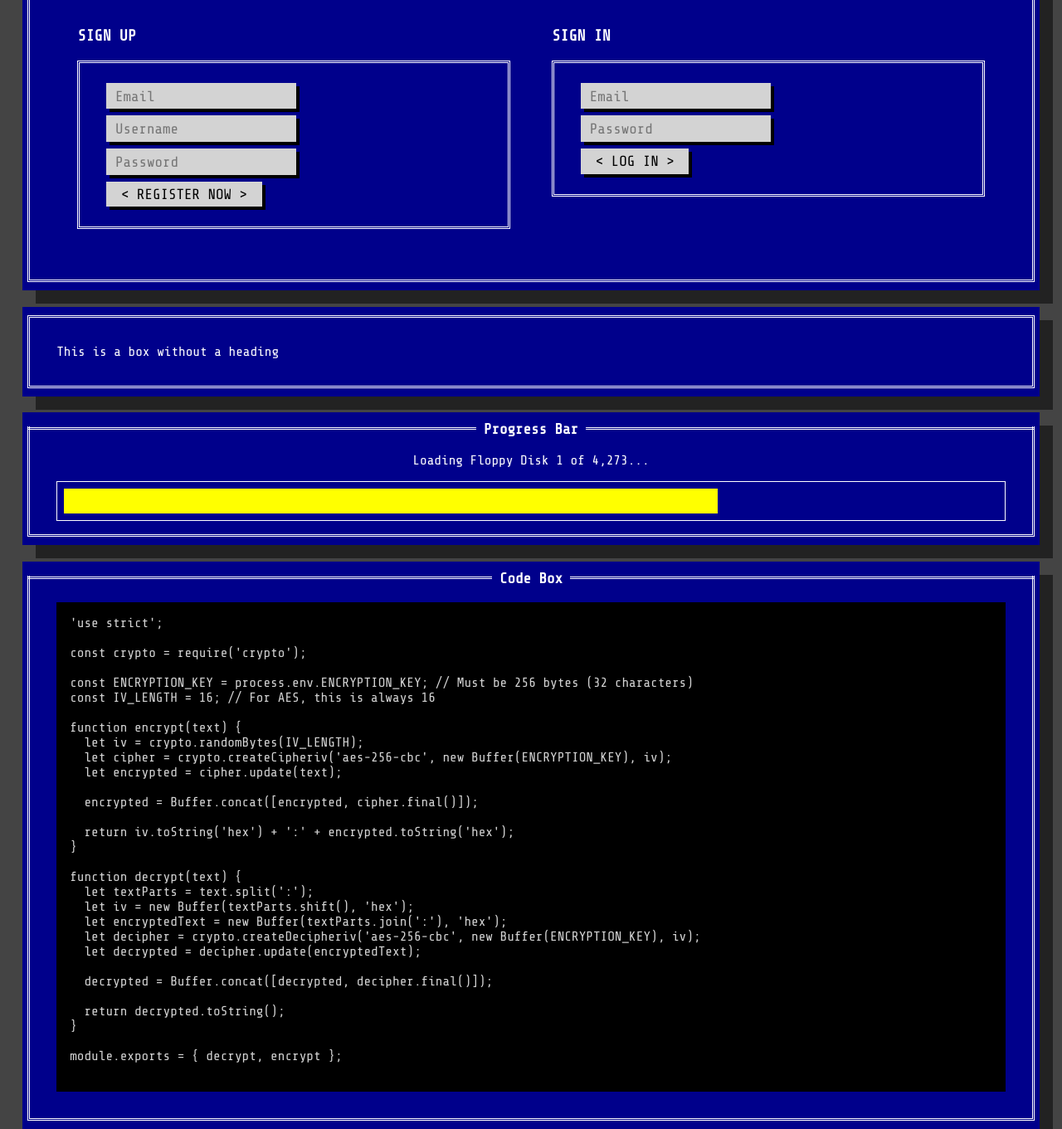
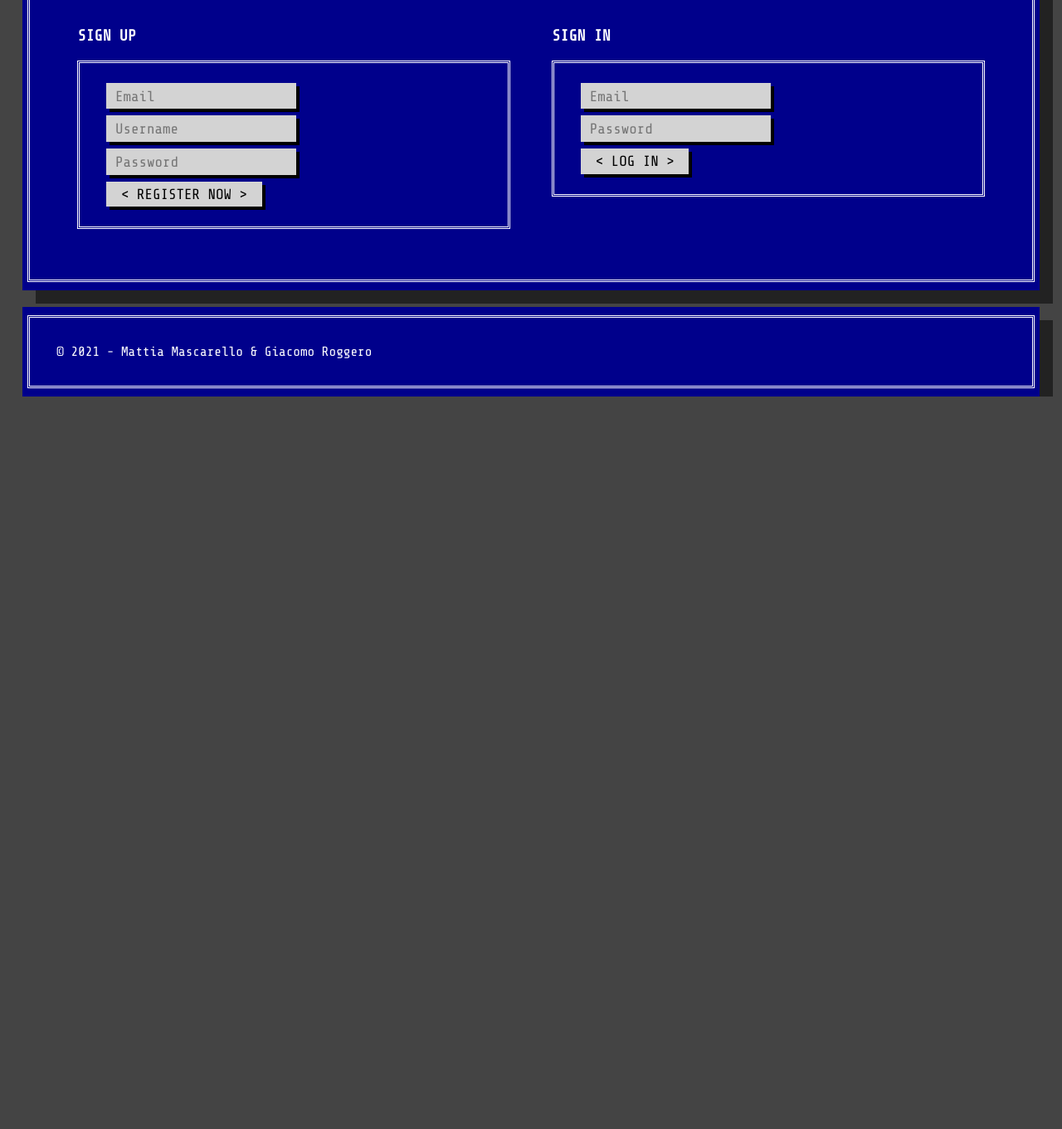
Before and after one commit to MatMasIt/fool, a website: page web/index.html in a window 1280 px wide. Shown: the part 666-2027 px from the top of the page at 83% size. After the commit the page ends 1144 px from the top, so only its background shows below. Drawn offline with nearby package versions, Linux system fonts and the light colour scheme.

Commit message:
Home  updated to needed block

```diff
--- a/web/index.html
+++ b/web/index.html
@@ -82,55 +82,7 @@
     <div class="box">
         <div class="box-body">
 
-            <p>This is a box without a heading</p>
-        </div>
-    </div>
-
-    <div class="box">
-        <h2>Progress Bar</h2>
-        <div class="box-body">
-            <div class="progress-box">
-                <p class="text-center">Loading Floppy Disk 1 of 4,273...</p>
-                <div class="progress-bar"><span style="width:70%"></div>
-            </div>
-        </div>
-    </div>
-
-    <div class="box">
-        <h2>Code Box</h2>
-        <div class="box-body">
-            <code><pre>
-'use strict';
-
-const crypto = require('crypto');
-
-const ENCRYPTION_KEY = process.env.ENCRYPTION_KEY; // Must be 256 bytes (32 characters)
-const IV_LENGTH = 16; // For AES, this is always 16
-
-function encrypt(text) {
-  let iv = crypto.randomBytes(IV_LENGTH);
-  let cipher = crypto.createCipheriv('aes-256-cbc', new Buffer(ENCRYPTION_KEY), iv);
-  let encrypted = cipher.update(text);
-
-  encrypted = Buffer.concat([encrypted, cipher.final()]);
-
-  return iv.toString('hex') + ':' + encrypted.toString('hex');
-}
-
-function decrypt(text) {
-  let textParts = text.split(':');
-  let iv = new Buffer(textParts.shift(), 'hex');
-  let encryptedText = new Buffer(textParts.join(':'), 'hex');
-  let decipher = crypto.createDecipheriv('aes-256-cbc', new Buffer(ENCRYPTION_KEY), iv);
-  let decrypted = decipher.update(encryptedText);
-
-  decrypted = Buffer.concat([decrypted, decipher.final()]);
-
-  return decrypted.toString();
-}
-
-module.exports = { decrypt, encrypt };
-      </pre></code>
+            <p>&copy; 2021 - Mattia Mascarello &amp; Giacomo Roggero</p>
         </div>
     </div>
 
```
